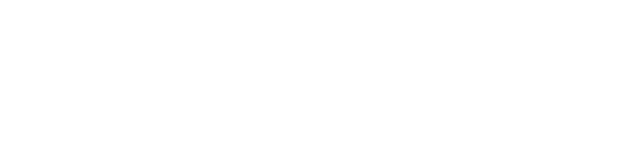
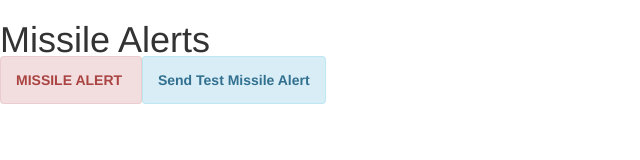
Before and after one commit to MostlyRice/Week-3-Lab, a plain HTML site: page Assignments/Missile-Warning-Test-Program.html in a window 1280 px wide. Shown: the whole page, without its empty margins (0-640 px from the left). Drawn offline with nearby package versions, Linux system fonts and the light colour scheme.

Commit message:
completed missle warning test program. Added Bootstrap and css to differenate between the buttons

```diff
--- a/Assignments/Missile-Warning-Test-Program.html
+++ b/Assignments/Missile-Warning-Test-Program.html
@@ -1,11 +1,17 @@
+<!DOCTYPE html>
 <html lang="en">
 <head>
-    <meta charset="UTF-8">
-    <meta http-equiv="X-UA-Compatible" content="IE=edge">
-    <meta name="viewport" content="width=device-width, initial-scale=1.0">
-    <title>Document</title>
+  <meta charset="UTF-8">
+  <meta name="viewport" content="width=device-width, initial-scale=1">
+  <link rel="stylesheet" href="https://maxcdn.bootstrapcdn.com/bootstrap/3.4.1/css/bootstrap.min.css">
+  <title>Send Missile Alert</title>
 </head>
 <body>
 
+<h1>Missile Alerts</h1>
+
+<a class="alert alert-danger text-justify text-uppercase d-block" id="real-alert" class="missile-link" href="#"> <strong>Missile Alert</strong> </a>
+<a class="alert alert-info" id="test-only" class="missile-link" href="#"><strong>Send Test Missile Alert</strong> </a>
+
 </body>
 </html>
```
